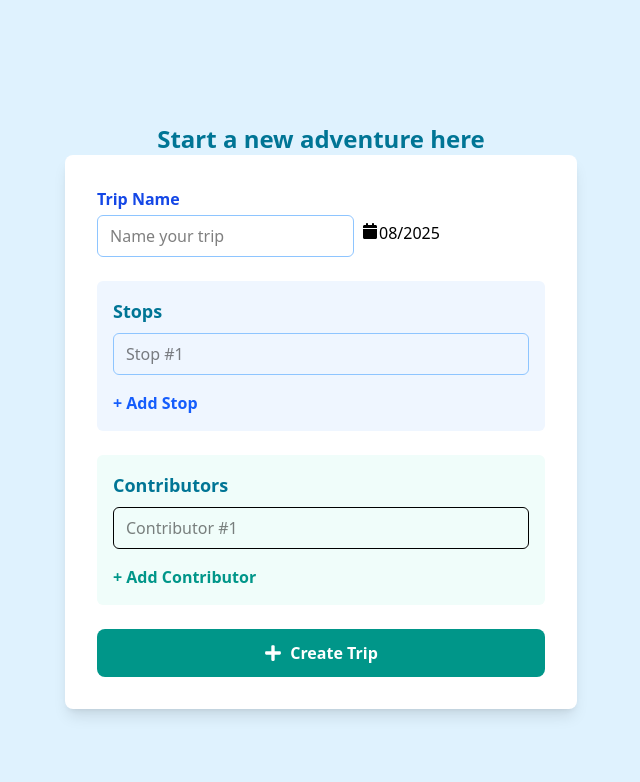
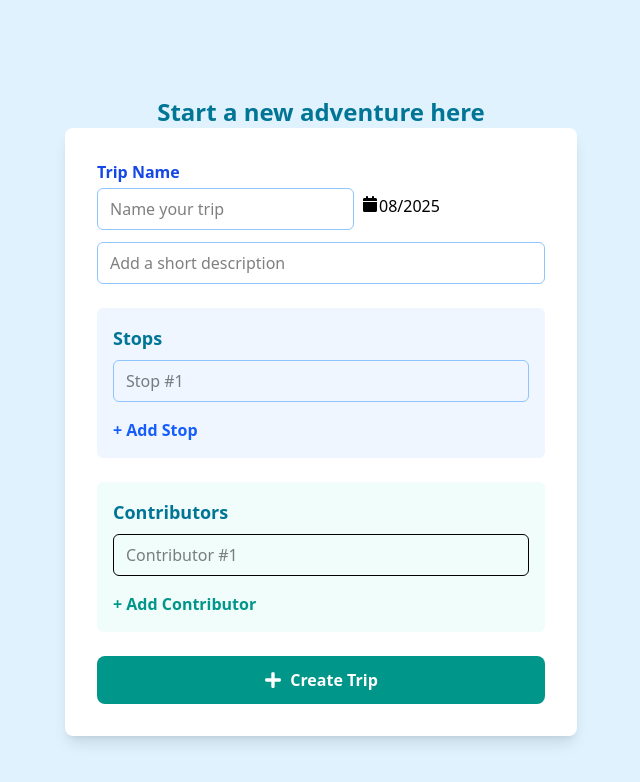
Before and after one commit to bridgetorr17/TripPlanner-React, a React (Vite) app: page /trips/createNew in a window 1280 px wide. Shown: the top 782 px of the page, without its empty margins (319-959 px from the left). Built offline with nearby package versions, Linux system fonts and the light colour scheme.

Commit message:
subtitle and date frontend and backend work

```diff
--- a/src/pages/CreateTripPage.jsx
+++ b/src/pages/CreateTripPage.jsx
@@ -22,6 +22,7 @@ const newTripAttempt = async (tripInfo) => {
 const CreateTripPage = () => {
 
     const [name, setName] = useState('');
+    const [subtitle, setSubtitle] = useState('');
     const [locations, setLocations] = useState(['']);
     const [contributors, setContributors] = useState(['']);
     const [selectedDate, setSelectedDate] = useState(new Date());
@@ -32,6 +33,7 @@ const CreateTripPage = () => {
 
         const tripInfo = {
             name,
+            subtitle,
             locations,
             contributors,
             month: selectedDate.getMonth(),
@@ -64,7 +66,7 @@ const CreateTripPage = () => {
                 className="w-full max-w-lg bg-white rounded-lg shadow-lg p-8 space-y-6">
                 <div className="flex flex-col">
                     <label className="mb-1 text-blue-700 font-semibold">Trip Name</label>
-                    <div className="flex flex-fow justify-between">
+                    <div className="flex flex-row justify-between">
                         <input
                             type="text"
                             name="name"
@@ -78,6 +80,13 @@ const CreateTripPage = () => {
                             className="border border-blue-300 rounded-md px-3 py-2 focus:outline-none focus:ring-2 focus:ring-cyan-400"
                         />
                     </div>
+                    <input
+                        type="text"
+                        name="subtitle"
+                        placeholder="Add a short description"
+                        value={subtitle}
+                        onChange={(e) => setSubtitle(e.target.value)}
+                        className="border border-blue-300 rounded-md px-3 py-2 mt-3 focus:outline-none focus:ring-2 focus:ring-cyan-400"/>
                 </div>
 
                 <DynamicListInput
--- a/src/pages/TripPage.jsx
+++ b/src/pages/TripPage.jsx
@@ -23,13 +23,13 @@ const TripPage = ({owner}) => {
     const trip = tripData.trip;
     const nav = useNavigate();
 
+    console.log(`trip data avialable is ${trip.month}`)
+
     const [editLocations, setEditLocations] = useState(false);
     const [locationsData, setLocationsData] = useState(trip.locations);
     const [editContributors, setEditContributors] = useState(false);
     const [contributorsData, setContributorsData] = useState(tripData.contributors);
     const [modalOpen, setModalOpen] = useState(false);
-
-    console.log(`from the trip component, the modal open is ${modalOpen}`)
 
     const toggleEdit = (edit, saveFn, setEdit) => {
         if (edit) saveFn();
@@ -71,13 +71,14 @@ const TripPage = ({owner}) => {
     return (
         <div className="flex flex-col items-center bg-sky-50 text-blue-800 min-h-screen p-8">
             <div className="w-full max-w-3xl mb-2 flex flex-row items-center justify-between">
-                <h1 className="text-6xl font-medium text-blue-700 p-3">{trip.name}</h1>
+                <h1 className="text-6xl font-medium text-blue-700 p-1">{trip.name}</h1>
                 <Link to='/dashboard'>
                     <h2 className="text-xl text-blue-500 hover:text-blue-600 ">DASHBOARD</h2>
                 </Link>
             </div>
-            <div className="w-full max-w-3xl mb-8 flex flex-row items-center justify-start">
-                <span className="text-2xl font-normal text-blue-600 p-3">Trip Subtitle | Month Year</span>
+            <div className="w-3xl mb-8 flex flex-col items-start justify-start">
+                <span className="text-2xl font-normal text-blue-600 p-2">{trip.subtitle}</span>
+                <span className="text-xl font-normal text-blue-600 p-2">{trip.month} {trip.year}</span>
             </div>
             <div className="w-full max-w-3xl space-y-6">
                 <section className="bg-white border border-sky-200 rounded-lg shadow-md p-6 space-y-4">
```
Also changed, not shown: 6 other files (tests, documents, lock files or other folders).
